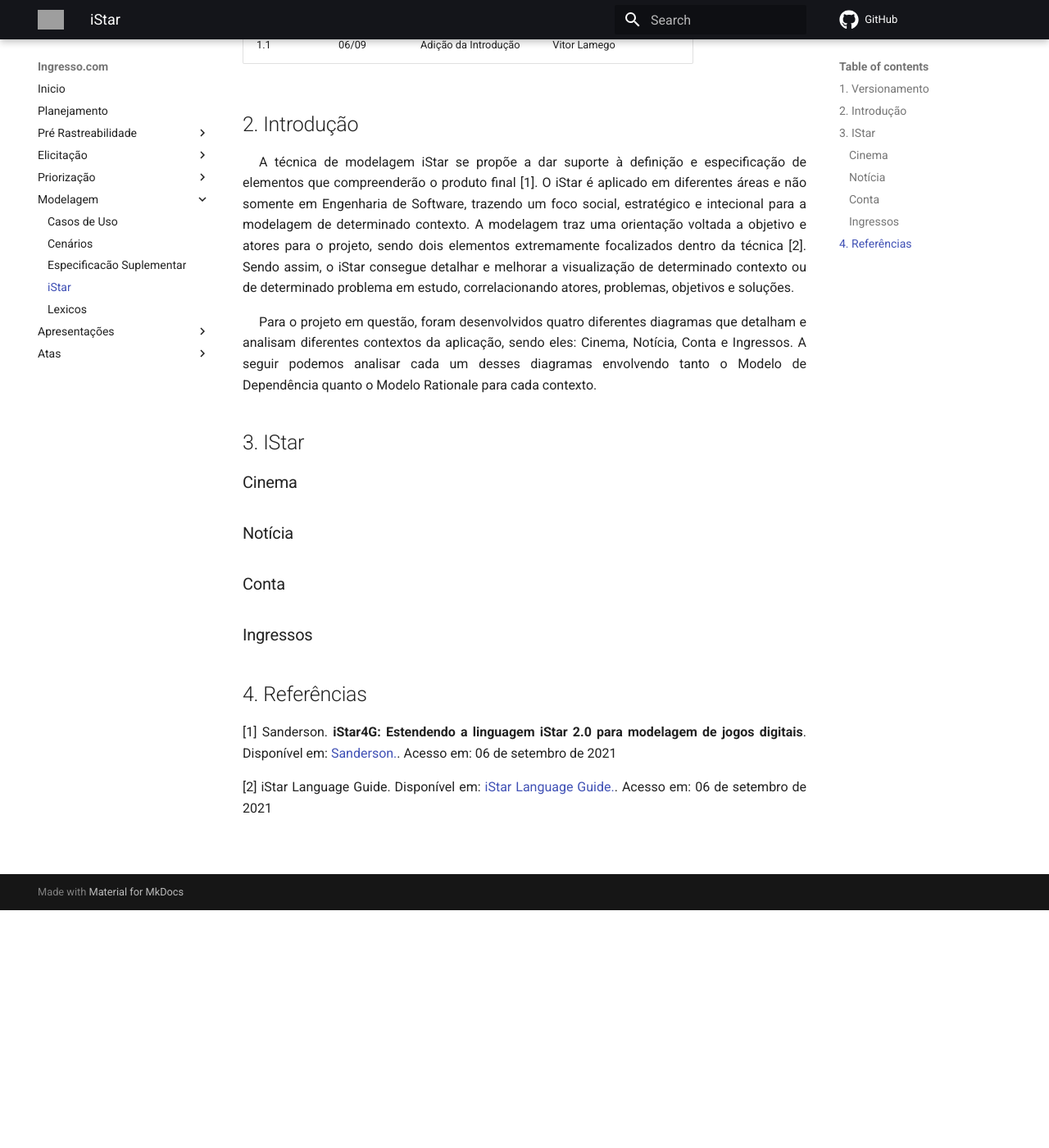
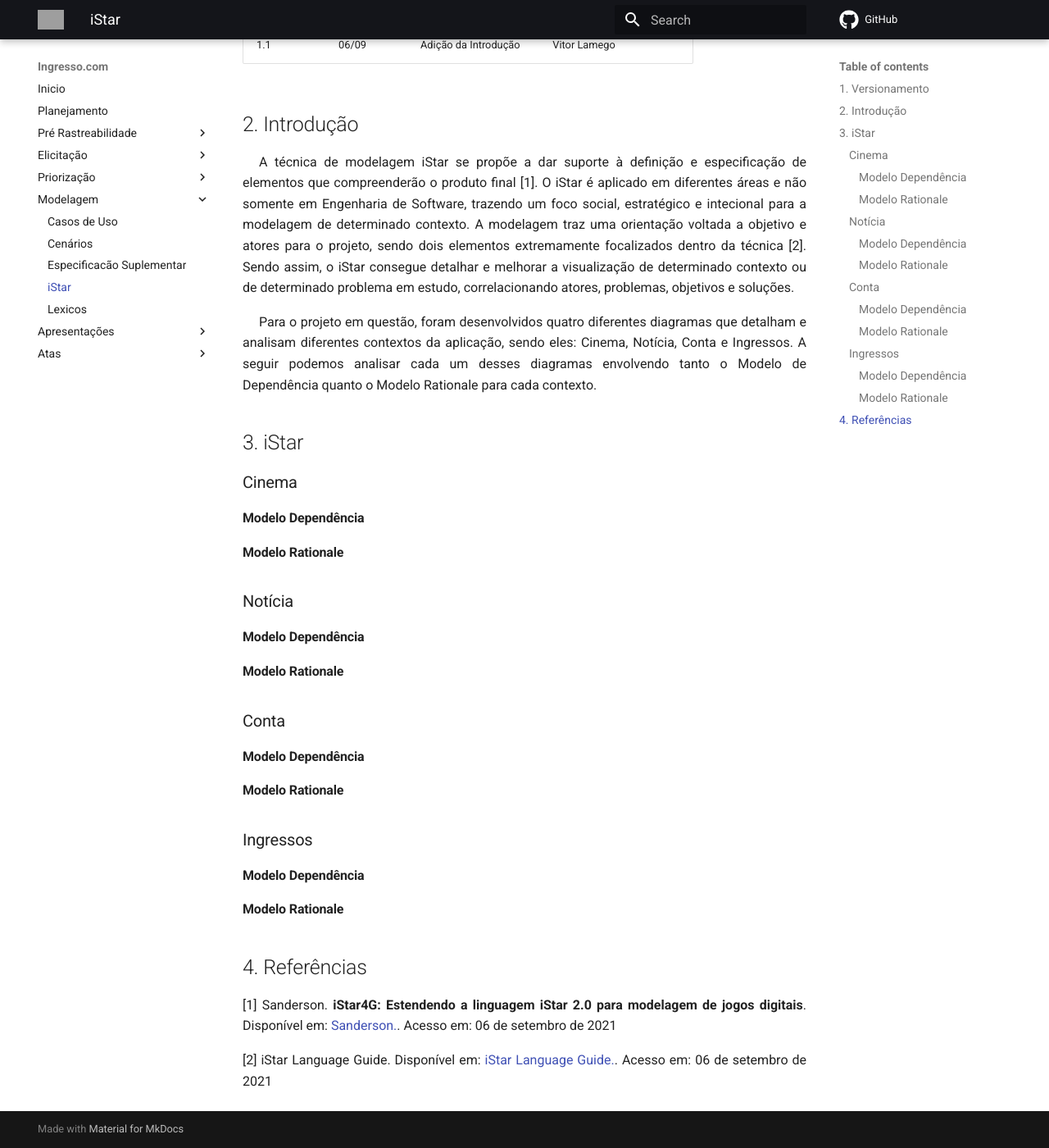
Before and after one commit to Requisitos-de-Software/2021.1-Ingresso.com, an MkDocs documentation site: the page built from docs/modelagem/istar.md, in a window 1280 px wide and 1400 px high, scrolled down 290 px. Shown: the whole window at 82% size. Built offline with MkDocs 1.6.1 and Material for MkDocs 9.7.7, drawn with Linux system fonts in a browser that asks for light colours; comment, search, counter and statistics services are not loaded; grey boxes are pictures that could not be loaded.

Commit message:
#63 Alterando disposição dos tópicos da página

```diff
--- a/docs/modelagem/istar.md
+++ b/docs/modelagem/istar.md
@@ -11,15 +11,31 @@
 
 <p style="text-align: justify; text-indent: 20px"> Para o projeto em questão, foram desenvolvidos quatro diferentes diagramas que detalham e analisam diferentes contextos da aplicação, sendo eles: Cinema, Notícia, Conta e Ingressos. A seguir podemos analisar cada um desses diagramas envolvendo tanto o Modelo de Dependência quanto o Modelo Rationale para cada contexto. </p>
 
-## 3. IStar
+## 3. iStar
 
 ### Cinema
+#### Modelo Dependência
+
+#### Modelo Rationale
+
 
 ### Notícia
+#### Modelo Dependência
+
+#### Modelo Rationale
+
 
 ### Conta
+#### Modelo Dependência
+
+#### Modelo Rationale
+
 
 ### Ingressos
+#### Modelo Dependência
+
+#### Modelo Rationale
+
 
 ## 4. Referências
 <p style="text-align: justify">[1] Sanderson. <b>iStar4G: Estendendo a linguagem iStar 2.0 para modelagem de jogos digitais</b>. Disponível em: <a href="http://r1.ufrrj.br/nuesgames/Sanderson.pdf" target="_blank">Sanderson.</a>. Acesso em: 06 de setembro de 2021</p>
```
